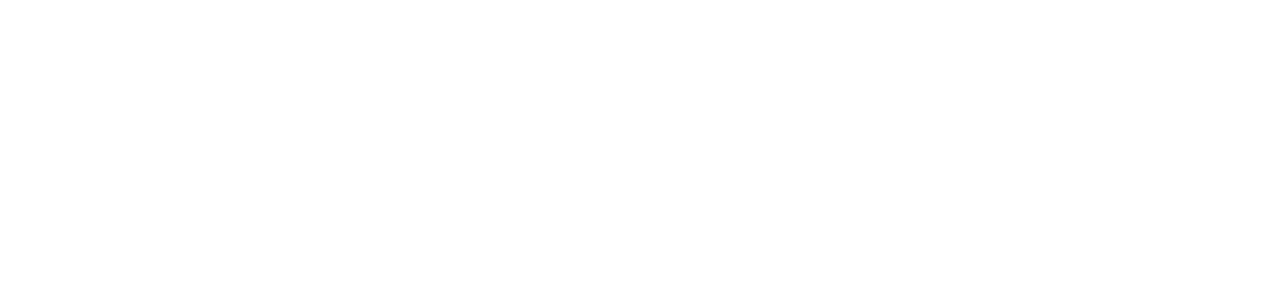
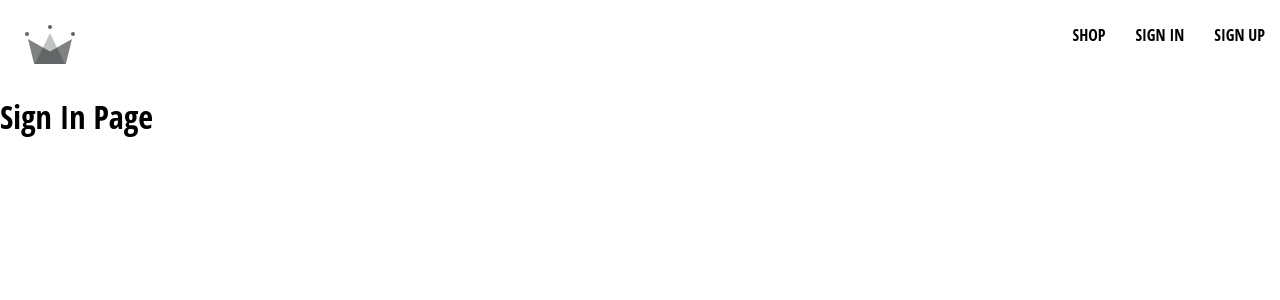
Before and after one commit to Asoft01/crw-clothing, a React (Create React App) app: page /sign-in in a window 1280 px wide. Before the commit this address had no page. Shown: the top 300 px of the page. Built offline with nearby package versions, Linux system fonts and the light colour scheme; a web font is replaced by a local one.

Commit message:
Setting up firebase

```diff
--- a/package.json
+++ b/package.json
@@ -7,6 +7,7 @@
     "@testing-library/jest-dom": "^6.6.3",
     "@testing-library/react": "^16.2.0",
     "@testing-library/user-event": "^13.5.0",
+    "firebase": "^11.4.0",
     "react": "^19.0.0",
     "react-dom": "^19.0.0",
     "react-router-dom": "^7.2.0",
--- a/src/App.js
+++ b/src/App.js
@@ -1,7 +1,8 @@
 import { Routes, Route } from 'react-router-dom';
 import Home from "./routes/home/home.component";
 import Navigation from './routes/navigation/navigation.component';
-
+import SignIn from './routes/sign-in/sign-in.component';
+import SignUp from './routes/sign-up/sign-up.component';
 const Shop = () => {
   return (
     <h1>I am the shop page</h1>
@@ -21,6 +22,8 @@
       <Route path='/' element={<Navigation/>}>
         <Route index element={<Home/>}/>
         <Route path='shop' element={<Shop />}/>
+        <Route path ='sign-in' element={<SignIn />}/>
+        <Route path ='sign-up' element={<SignUp />}/>
       </Route>
     </Routes>
 
--- a/src/routes/navigation/navigation.component.jsx
+++ b/src/routes/navigation/navigation.component.jsx
@@ -22,6 +22,12 @@
             <Link className='nav-link' to='/shop'>
               SHOP
             </Link>
+            <Link className='nav-link' to='/sign-in'>
+              SIGN IN
+            </Link>
+            <Link className='nav-link' to='/sign-up'>
+              SIGN UP
+            </Link>
           </div>
         </div>
         <Outlet/>
--- /dev/null
+++ b/src/routes/sign-in/sign-in.component.jsx
@@ -0,0 +1,9 @@
+const SignIn = () => {
+    return (
+        <div>
+            <h1>Sign In Page</h1>
+        </div>
+    )
+}
+
+export default SignIn;
--- /dev/null
+++ b/src/routes/sign-up/sign-up.component.jsx
@@ -0,0 +1,9 @@
+const SignUp = () => {
+    return (
+        <div>
+            <h1>Sign Up Page</h1>
+        </div>
+    )
+}
+
+export default SignUp;
```
Also changed, not shown: notes.txt, 1 other file (tests, documents, lock files or other folders).
